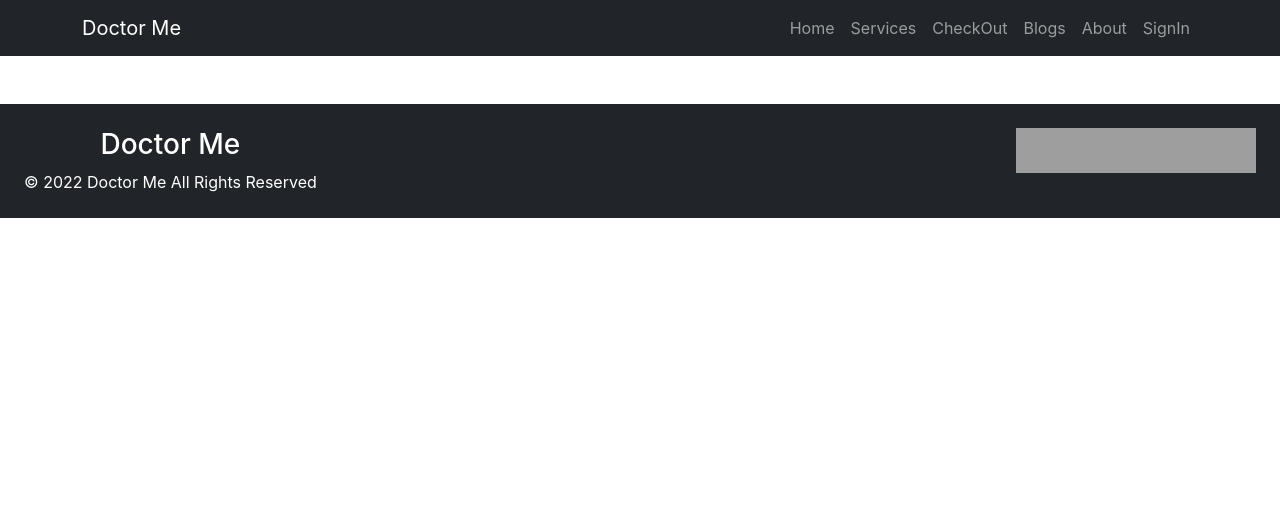
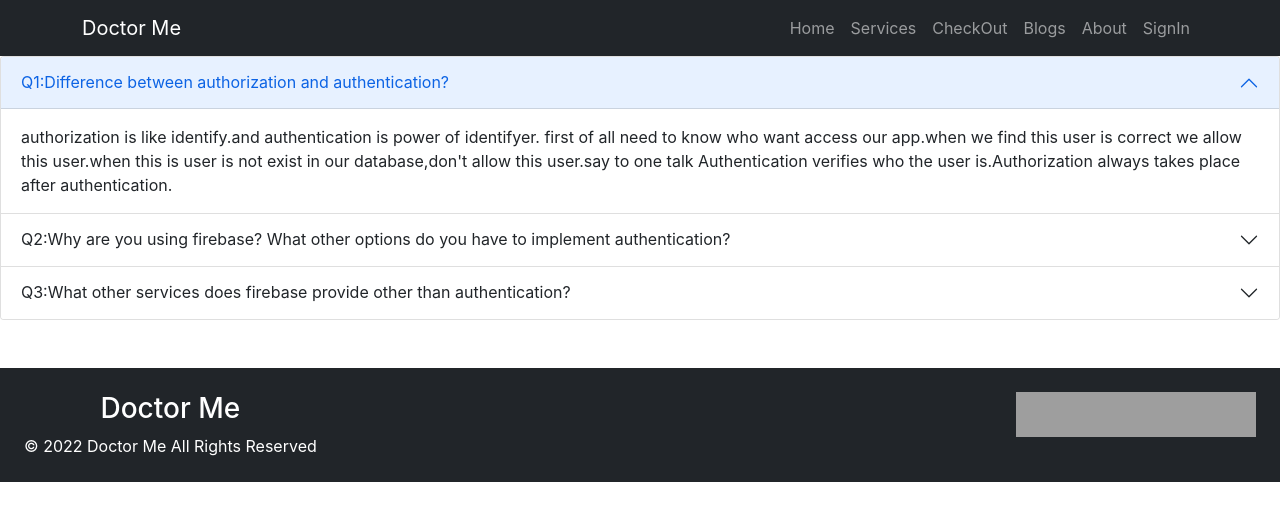
Before and after one commit to abdulahad-gh/doctor-me-client-side, a React (Create React App) app: page /blogs in a window 1280 px wide. Shown: the top 520 px of the page. Built offline with nearby package versions, Linux system fonts and the light colour scheme; no server answers; grey boxes are pictures that could not be loaded.

Commit message:
added blogs section

```diff
--- a/src/App.js
+++ b/src/App.js
@@ -2,10 +2,12 @@ import { Route, Routes } from 'react-router-dom';
 import './App.css';
 import CheckOut from './pages/CheckOut/CheckOut';
 import Home from './pages/Home/Home';
+import RequireAuth from './pages/RequireAuth/RequireAuth';
 import Footer from './pages/shared/Footer/Footer';
 import Navbar from './pages/shared/Navbar/Navbar';
 import SignIn from './pages/SignIn/SignIn';
 import SignUp from './pages/SignUp/SignUp';
+import Blogs from './pages/Blogs/Blogs';
 
 
 function App() {
@@ -14,7 +16,8 @@ function App() {
       <Navbar />
       <Routes>
         <Route path='/' element={<Home />} />
-        <Route path='/check-out' element={<CheckOut />} />
+        <Route path='/check-out' element={<RequireAuth><CheckOut /></RequireAuth>} />
+        <Route path='/blogs' element={<Blogs />} />
         <Route path='/sign-in' element={<SignIn />} />
         <Route path='/sign-up' element={<SignUp />} />
       </Routes>
--- /dev/null
+++ b/src/pages/Blogs/Blogs.js
@@ -0,0 +1,52 @@
+import React from 'react';
+
+const Blogs = () => {
+    return (
+        <div class="accordion" id="accordionExample">
+            <div class="accordion-item">
+                <h2 class="accordion-header" id="headingOne">
+                    <button class="accordion-button" type="button" data-bs-toggle="collapse" data-bs-target="#collapseOne" aria-expanded="true" aria-controls="collapseOne">
+                        Q1:Difference between authorization and authentication?
+                    </button>
+                </h2>
+                <div id="collapseOne" class="accordion-collapse collapse show" aria-labelledby="headingOne" data-bs-parent="#accordionExample">
+                    <div class="accordion-body">
+                        authorization is like identify.and authentication is power of identifyer. first of all need to know who want access our app.when we find this user is correct we allow this user.when this is user is not exist in our database,don't allow this user.say to one talk Authentication verifies who the user is.Authorization always takes place after authentication.
+                    </div>
+                </div>
+            </div>
+            <div class="accordion-item">
+                <h2 class="accordion-header" id="headingTwo">
+                    <button class="accordion-button collapsed" type="button" data-bs-toggle="collapse" data-bs-target="#collapseTwo" aria-expanded="false" aria-controls="collapseTwo">
+                        Q2:Why are you using firebase? What other options do you have to implement authentication?
+                    </button>
+                </h2>
+                <div id="collapseTwo" class="accordion-collapse collapse" aria-labelledby="headingTwo" data-bs-parent="#accordionExample">
+                    <div class="accordion-body">
+                        firebase is easier. firbase provide more facility like hosting. this is product of google.
+                        we can use firbase hooks to easy manage users. here showing five other options of firebase:
+                        Parse ,
+                        Back4app ,
+                        Kinvey ,
+                        Backendless,
+                        Kuzzle
+                    </div>
+                </div>
+            </div>
+            <div class="accordion-item">
+                <h2 class="accordion-header" id="headingThree">
+                    <button class="accordion-button collapsed" type="button" data-bs-toggle="collapse" data-bs-target="#collapseThree" aria-expanded="false" aria-controls="collapseThree">
+                        Q3:What other services does firebase provide other than authentication?
+                    </button>
+                </h2>
+                <div id="collapseThree" class="accordion-collapse collapse" aria-labelledby="headingThree" data-bs-parent="#accordionExample">
+                    <div class="accordion-body">
+                        1.firestore Database. 2.Realtime Database. 3.Storage. 4.Hosting. 5.Functions. 6.Machine Learning. 7.Extentions.
+                    </div>
+                </div>
+            </div>
+        </div>
+    );
+};
+
+export default Blogs;
--- /dev/null
+++ b/src/pages/RequireAuth/RequireAuth.js
@@ -0,0 +1,20 @@
+import React from 'react';
+import { useAuthState } from 'react-firebase-hooks/auth';
+import { Navigate, useLocation } from 'react-router-dom';
+import auth from '../../firebase-init';
+
+const RequireAuth = ({ children }) => {
+    const [user, loading] = useAuthState(auth)
+    let location = useLocation();
+    if (loading) {
+        return
+    }
+    if (!user) {
+        return <Navigate to="/sign-in" state={{ from: location }} replace />;
+    }
+    return (
+        children
+    );
+};
+
+export default RequireAuth;
--- a/src/pages/Service/Service.js
+++ b/src/pages/Service/Service.js
@@ -10,7 +10,7 @@ const Service = ({ service }) => {
                 <h5 className="card-title">{name}</h5>
                 <p className="card-text">{desc}</p>
                 <p className="card-text mb-5">${price}</p>
-                <Link to="/" className="btn btn-primary position-absolute bottom-0 my-2">Check Out</Link>
+                <Link to="/check-out" className="btn btn-primary position-absolute bottom-0 my-2">Check Out</Link>
             </div>
         </div>
     );
--- a/src/pages/SignIn/SignIn.js
+++ b/src/pages/SignIn/SignIn.js
@@ -1,6 +1,6 @@
 import React from 'react';
 import { useSignInWithEmailAndPassword, useSignInWithGoogle } from 'react-firebase-hooks/auth';
-import { Link, useNavigate } from 'react-router-dom';
+import { Link, useLocation, useNavigate } from 'react-router-dom';
 import auth from '../../firebase-init';
 
 const SignIn = () => {
@@ -14,8 +14,10 @@ const SignIn = () => {
     const [signInWithGoogle, userGoogle] = useSignInWithGoogle(auth);
 
     const navigate = useNavigate()
+    const location = useLocation();
+    const from = location.state?.from?.pathname || "/";
     if (user || userGoogle) {
-        navigate('/')
+        navigate(from, { replace: true });
     }
     const userHandle = e => {
         e.preventDefault()
```
